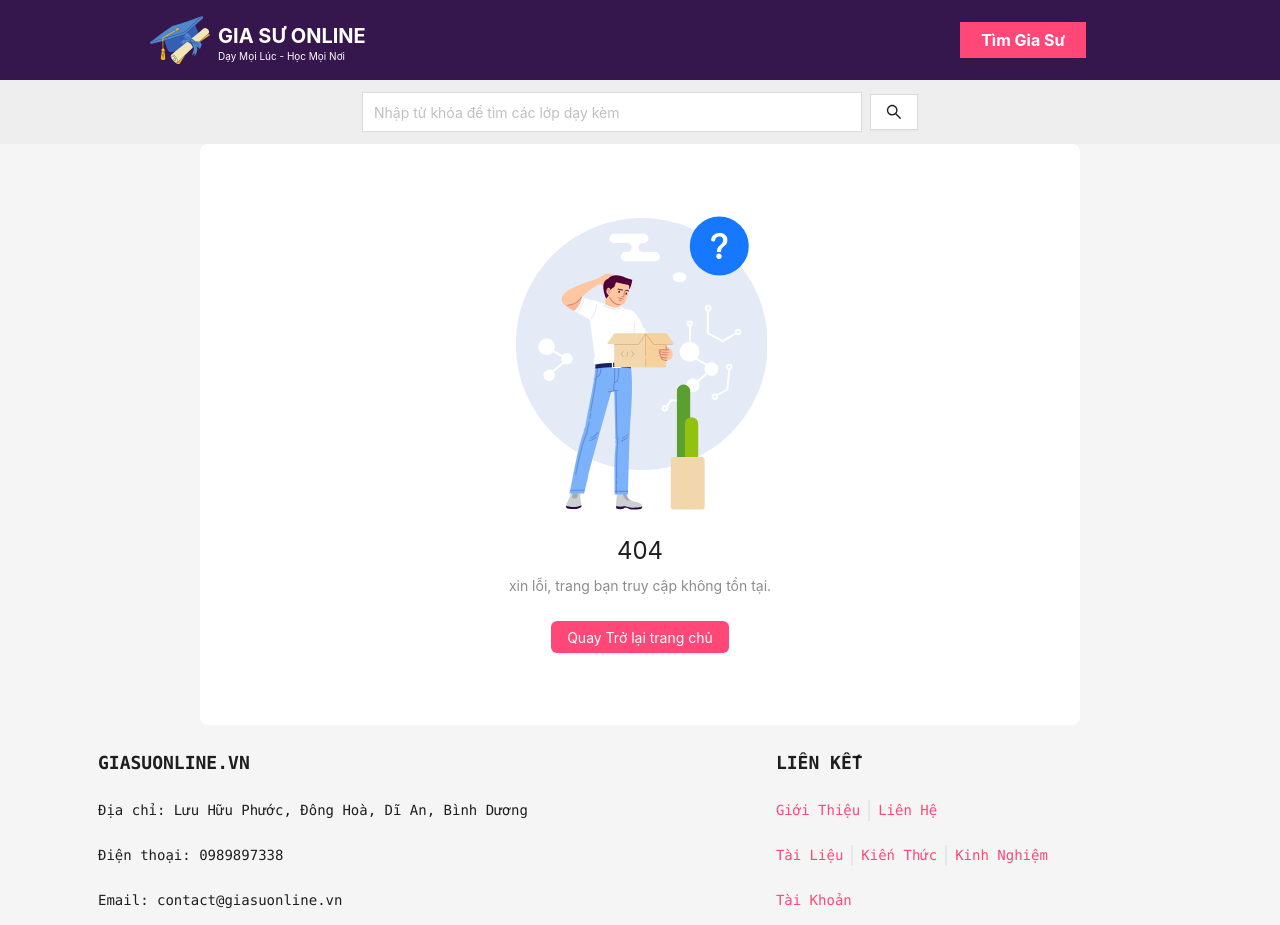
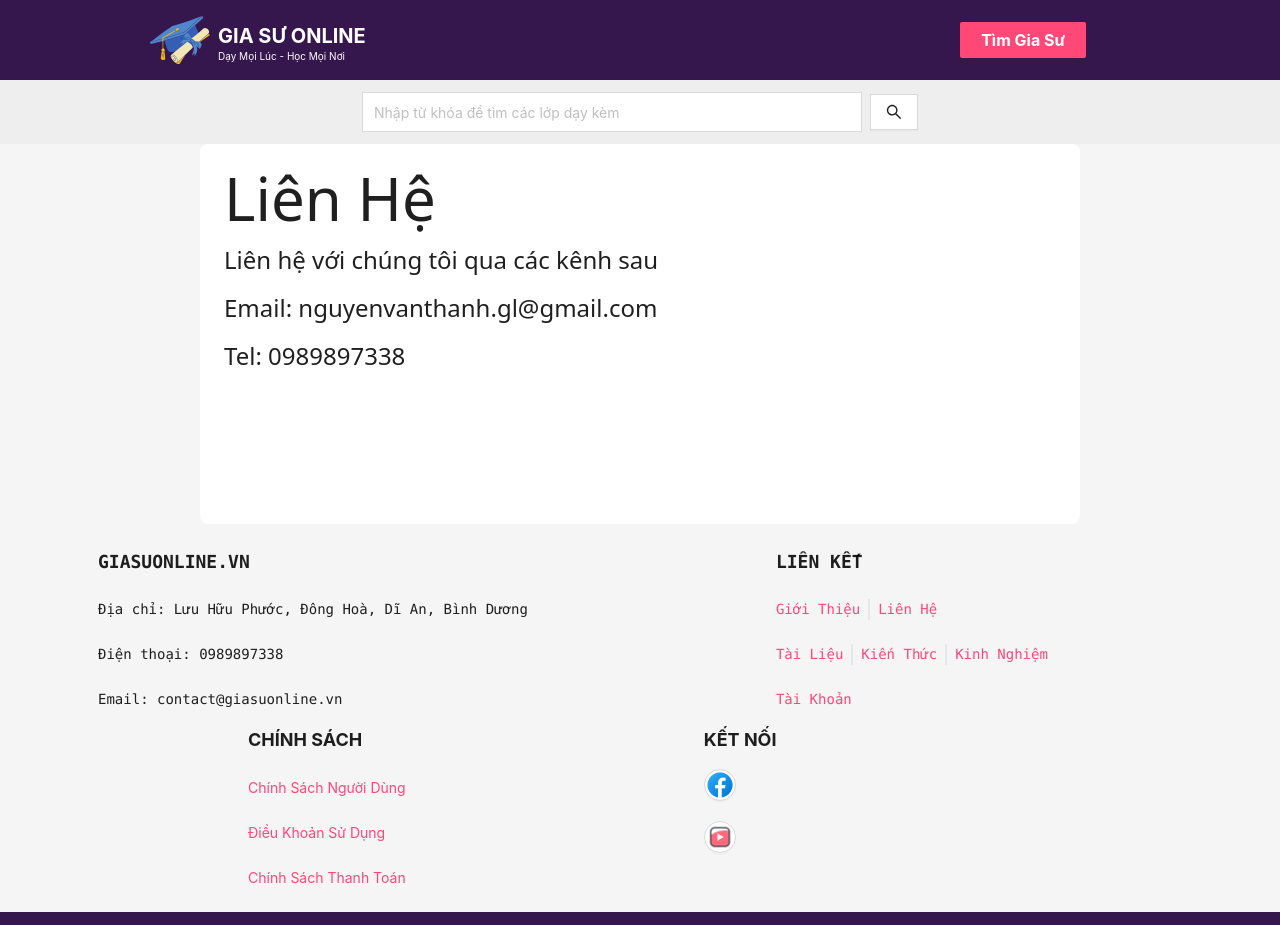
Before and after one commit to thanhbtse/On_demand_tutor, a React (Vite) app: page /lien-he in a window 1280 px wide. Shown: the top 925 px of the page. Built offline with nearby package versions, Linux system fonts and the light colour scheme.

Commit message:
update layout

```diff
--- a/src/layout/index.jsx
+++ b/src/layout/index.jsx
@@ -4,6 +4,7 @@ import { Link } from "react-router-dom";
 import PropTypes from "prop-types";
 import facebooklogo from "../assets/logo/icons8-facebook-48.png";
 import youtulogo from "../assets/logo/icons8-youtube-64.png";
+import hatlogo from "../assets/images/gia-su-online-logo-png-v2-60.png";
 import { SearchOutlined } from "@ant-design/icons";
 
 const { Header, Content, Footer } = Layout;
@@ -35,7 +36,7 @@ const App = ({ children }) => {
             <img
               width={60}
               height={60}
-              src="../src/assets/images/gia-su-online-logo-png-v2-60.png"
+              src={hatlogo}
             />
           </div>
           <div className="flex flex-col mt-1 ml-2 responsive-hide">
@@ -47,7 +48,7 @@ const App = ({ children }) => {
             </span>
           </div>
         </div>
-        <Button className="mr-36 bg-[#ff4778] text-white font-bold text-[1rem] px-5 py-3 h-9 flex items-center justify-center rounded-none	border-transparent">
+        <Button className="mr-36 bg-[#ff4778] text-white font-bold text-[1rem] px-5 py-3 h-9 flex items-center justify-center rounded-sm	border-transparent">
           <Link to="#">Tìm Gia Sư</Link>
         </Button>
       </Header>
@@ -64,7 +65,7 @@ const App = ({ children }) => {
               className="h-9  rounded-none flex justify-center items-center "
               size="large"
             >
-              <SearchOutlined  />
+              <SearchOutlined />
             </Button>
           </div>
         </div>
@@ -106,35 +107,56 @@ const App = ({ children }) => {
               <div className="flex flex-col space-y-6 font-mono ">
                 <span className="font-bold text-[18px]">LIÊN KẾT</span>
                 <div className="flex flex-row divide-x-2 divide-solid space-x-2 text-[#ff4778]">
-                  <span className="font-normal text-[14px]">Giới Thiệu</span>
-                  <span className=" font-normal pl-2 text-[14px]">Liên Hệ</span>
+                  <Link className="font-normal text-[14px]" to="/gioi-thieu">
+                    Giới Thiệu
+                  </Link>
+                  <Link className="font-normal pl-2 text-[14px]" to="/lien-he">
+                    Liên Hệ
+                  </Link>
                 </div>
                 <div className="flex flex-row divide-x-2 divide-solid space-x-2 text-[#ff4778]">
-                  <span className="font-normal text-[14px]">Tài Liệu</span>
-                  <span className=" font-normal pl-2 text-[14px]">
+                  <Link className="font-normal text-[14px]" to="/tai-lieu">
+                    Tài Liệu
+                  </Link>
+                  <Link
+                    className="font-normal pl-2 text-[14px]"
+                    to="/kien-thuc"
+                  >
                     Kiến Thức
-                  </span>
-                  <span className=" font-normal pl-2 text-[14px]">
+                  </Link>
+                  <Link
+                    className="font-normal pl-2 text-[14px]"
+                    to="/kinh-nghiem"
+                  >
                     Kinh Nghiệm
-                  </span>
+                  </Link>
                 </div>
-                <span className=" text-[#ff4778] text-[14px]">
-                  <Link to="/login">Tài Khoản</Link>
-                </span>
+                <Link className="text-[#ff4778] text-[14px]" to="/login">
+                  Tài Khoản
+                </Link>
               </div>
             </Col>
             <Col className="ml-[150px]">
               <div className="flex flex-col space-y-6">
                 <span className="font-bold text-[18px]">CHÍNH SÁCH</span>
-                <span className="text-[#ff4778] text-[14px]">
+                <Link
+                  className="text-[#ff4778] text-[14px]"
+                  to="/chinh-sach-nguoi-dung"
+                >
                   Chính Sách Người Dùng
-                </span>
-                <span className="text-[#ff4778] text-[14px]">
+                </Link>
+                <Link
+                  className="text-[#ff4778] text-[14px]"
+                  to="/dieu-khoan-su-dung"
+                >
                   Điều Khoản Sử Dụng
-                </span>
-                <span className="text-[#ff4778] text-[14px]">
+                </Link>
+                <Link
+                  className="text-[#ff4778] text-[14px]"
+                  to="/chinh-sach-thanh-toan"
+                >
                   Chính Sách Thanh Toán
-                </span>
+                </Link>
               </div>
             </Col>
             <Col className="ml-[250px]">
--- /dev/null
+++ b/src/page/ContactPage.jsx
@@ -0,0 +1,14 @@
+import { Helmet } from "react-helmet";
+import ContactView from "../section/Home/views/Contact";
+
+function ContactPage() {
+    return(
+        <div>
+            <Helmet>
+                <title>Liên Hệ - GiaSuOnline.vn</title>
+            </Helmet>
+            <ContactView />
+        </div>
+    );
+}
+export default ContactPage;
--- a/src/routes/sections.jsx
+++ b/src/routes/sections.jsx
@@ -3,8 +3,9 @@ import { Navigate, Outlet, useRoutes } from "react-router-dom";
 import { Error404, Loading, ScrollToTop } from "../components";
 import App from "../layout";
 
+export const HomePage = lazy(() => import("../page/HomePage"));
+export const ContactPage = lazy(() => import("../page/ContactPage"));
 
-export const HomePage = lazy(() => import("../page/HomePage"));
 
 export const Router = () => {
   const routes = useRoutes([
@@ -24,6 +25,10 @@ export const Router = () => {
           element: <HomePage/>,
         },
         {
+          path: "/lien-he",
+          element: <ContactPage />,
+        },
+        {
           path: "*",
           element: <Error404 />,
         },
--- /dev/null
+++ b/src/section/Home/views/Contact.jsx
@@ -0,0 +1,15 @@
+function ContactView() {
+  return (
+    <div className="flex flex-col space-y-4 font-sans text-center sm:text-left">
+      <h1 className="text-4xl sm:text-5xl lg:text-6xl">Liên Hệ</h1>
+      <span className="text-lg sm:text-xl lg:text-2xl">
+        Liên hệ với chúng tôi qua các kênh sau
+      </span>
+      <span className="text-lg sm:text-xl lg:text-2xl">
+        Email: nguyenvanthanh.gl@gmail.com
+      </span>
+      <span className="text-lg sm:text-xl lg:text-2xl">Tel: 0989897338</span>
+    </div>
+  );
+}
+export default ContactView;
--- a/src/section/Home/views/Home.jsx
+++ b/src/section/Home/views/Home.jsx
@@ -1,11 +1,14 @@
-import React from 'react';
-
+import { Layout } from "antd";
+import { Content, Footer, Header } from "antd/es/layout/layout";
+import React from "react";
 
 function HomeView() {
   return (
-    <div>
-      <h1>Home</h1>
-    </div>
+    <Layout>
+      <Header></Header>
+      <Content></Content>
+      <Footer></Footer>
+    </Layout>
   );
 }
 
--- a/src/section/Home/views/index.js
+++ b/src/section/Home/views/index.js
@@ -1 +1,2 @@
 export { default as HomeView } from "../views/Home"
+export { default as ContactView } from "../views/Contact"
```
